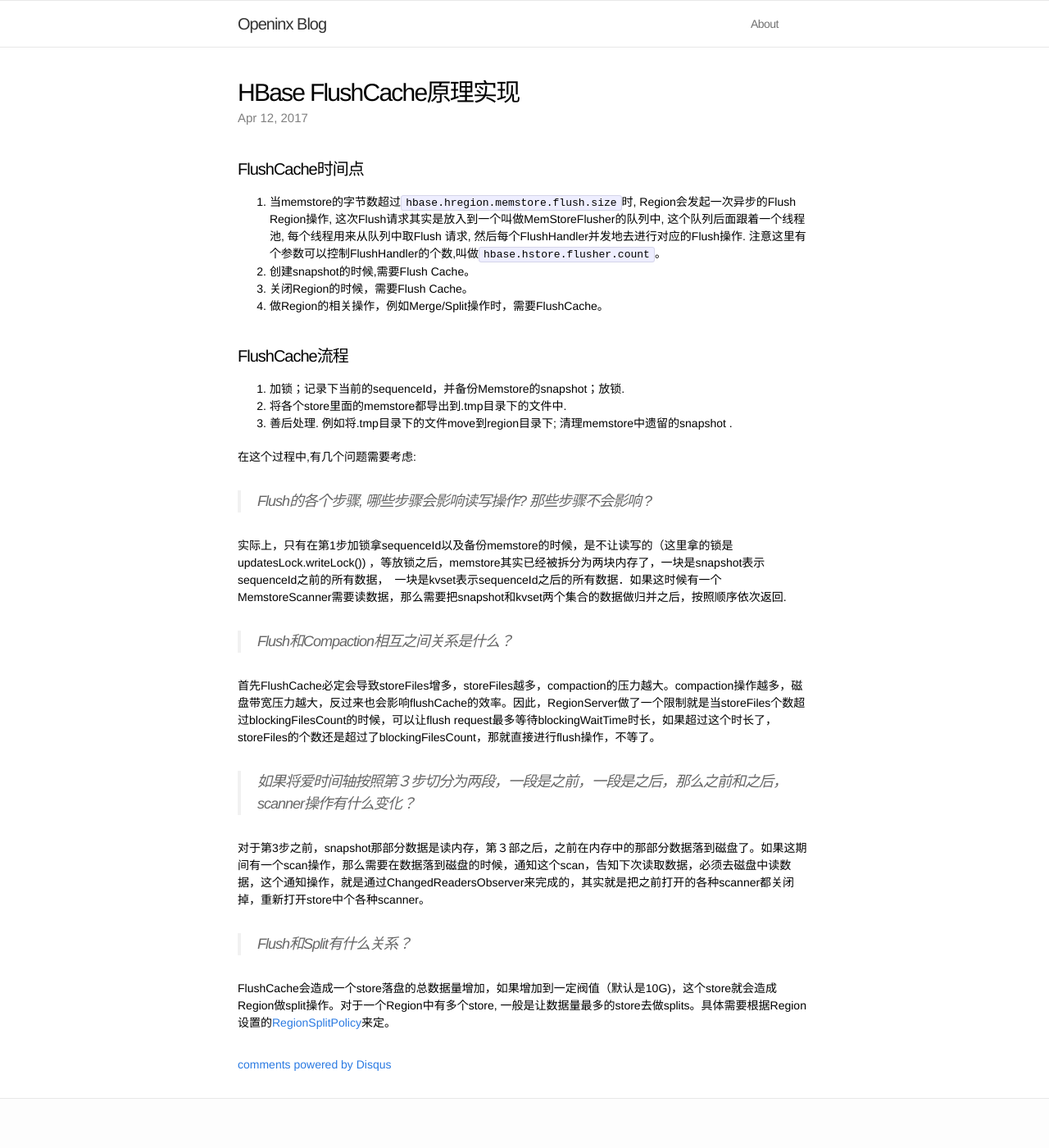
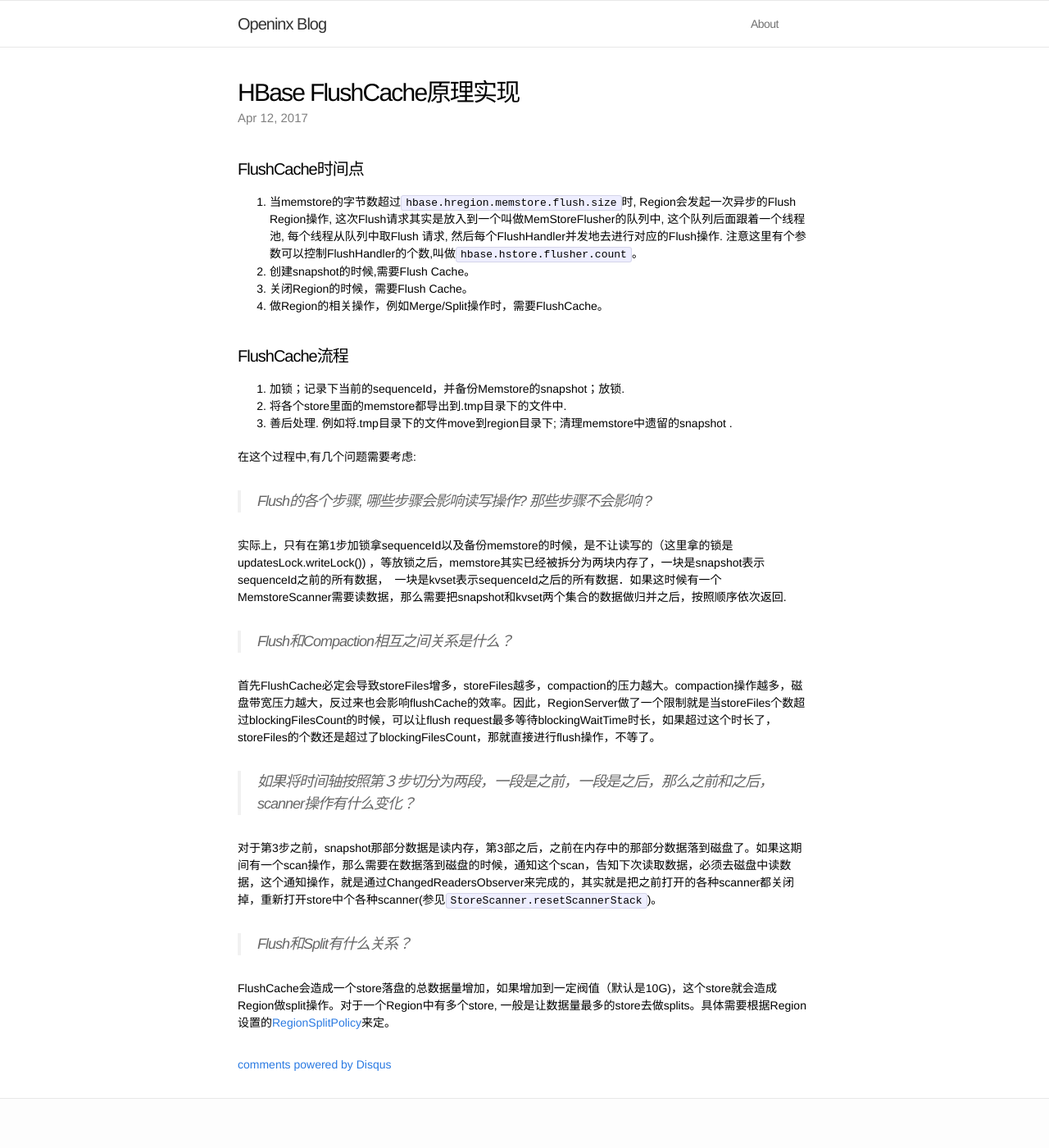
Before and after one commit to SteNicholas/openinx.github.io, a Jekyll site: the page built from _posts/2017-04-12-hbase-flush-cache.md, in a window 1280 px wide. Shown: the whole page at 82% size. Built offline with Jekyll 4.4.1, drawn with Linux system fonts in a browser that asks for light colours; Markdown is read by kramdown in place of the engine named in the settings; comment, search, counter and statistics services are not loaded.

Commit message:
fix syntax error

```diff
--- a/_posts/2017-04-12-hbase-flush-cache.md
+++ b/_posts/2017-04-12-hbase-flush-cache.md
@@ -8,7 +8,7 @@ tags: [ 扯淡 ]
 
 #### FlushCache时间点
 
-1. 当memstore的字节数超过`hbase.hregion.memstore.flush.size`时, Region会发起一次异步的Flush Region操作,  这次Flush请求其实是放入到一个叫做MemStoreFlusher的队列中, 这个队列后面跟着一个线程池, 每个线程用来从队列中取Flush 请求, 然后每个FlushHandler并发地去进行对应的Flush操作. 注意这里有个参数可以控制FlushHandler的个数,叫做`hbase.hstore.flusher.count`。
+1. 当memstore的字节数超过`hbase.hregion.memstore.flush.size`时, Region会发起一次异步的Flush Region操作,  这次Flush请求其实是放入到一个叫做MemStoreFlusher的队列中, 这个队列后面跟着一个线程池, 每个线程从队列中取Flush 请求, 然后每个FlushHandler并发地去进行对应的Flush操作. 注意这里有个参数可以控制FlushHandler的个数,叫做`hbase.hstore.flusher.count`。
 2. 创建snapshot的时候,需要Flush Cache。
 3. 关闭Region的时候，需要Flush Cache。
 4. 做Region的相关操作，例如Merge/Split操作时，需要FlushCache。
@@ -29,9 +29,9 @@ tags: [ 扯淡 ]
 
 首先FlushCache必定会导致storeFiles增多，storeFiles越多，compaction的压力越大。compaction操作越多，磁盘带宽压力越大，反过来也会影响flushCache的效率。因此，RegionServer做了一个限制就是当storeFiles个数超过blockingFilesCount的时候，可以让flush request最多等待blockingWaitTime时长，如果超过这个时长了，　storeFiles的个数还是超过了blockingFilesCount，那就直接进行flush操作，不等了。
 
-> 如果将爱时间轴按照第３步切分为两段，一段是之前，一段是之后，那么之前和之后，scanner操作有什么变化？
+> 如果将时间轴按照第３步切分为两段，一段是之前，一段是之后，那么之前和之后，scanner操作有什么变化？
 
-对于第3步之前，snapshot那部分数据是读内存，第３部之后，之前在内存中的那部分数据落到磁盘了。如果这期间有一个scan操作，那么需要在数据落到磁盘的时候，通知这个scan，告知下次读取数据，必须去磁盘中读数据，这个通知操作，就是通过ChangedReadersObserver来完成的，其实就是把之前打开的各种scanner都关闭掉，重新打开store中个各种scanner。
+对于第3步之前，snapshot那部分数据是读内存，第3部之后，之前在内存中的那部分数据落到磁盘了。如果这期间有一个scan操作，那么需要在数据落到磁盘的时候，通知这个scan，告知下次读取数据，必须去磁盘中读数据，这个通知操作，就是通过ChangedReadersObserver来完成的，其实就是把之前打开的各种scanner都关闭掉，重新打开store中个各种scanner(参见`StoreScanner.resetScannerStack`)。
 
 > Flush和Split有什么关系？
 
```
